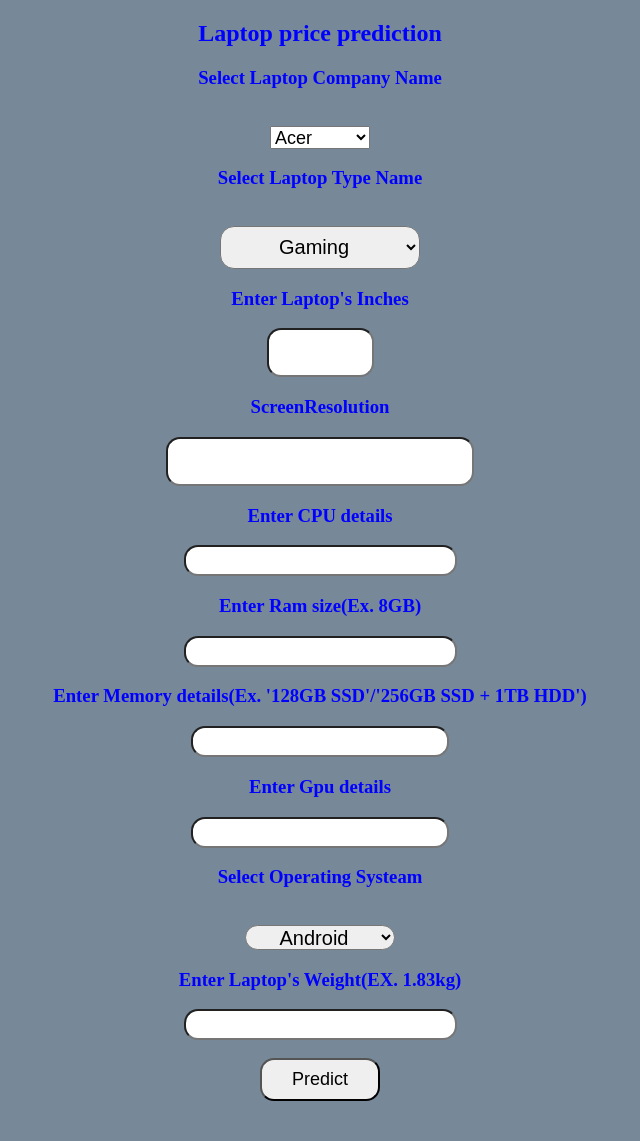
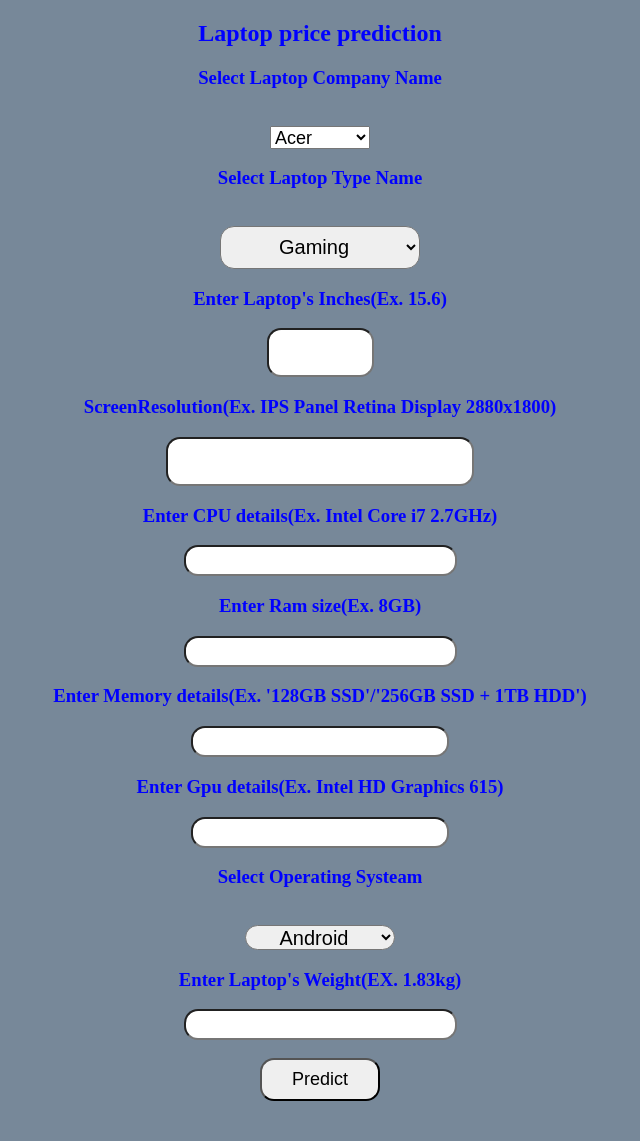
Before and after one commit to KrishnenduGhorui/Laptop_price_prediction, a Flask app: page / in a window 1280 px wide. Shown: the top 1141 px of the page, without its empty margins (320-960 px from the left). Run offline with Flask 2, Linux system fonts and the light colour scheme; parts of the project's set-up code (start-up, migrations or seed data) failed here and were passed over.

Commit message:
Update home.html

```diff
--- a/templates/home.html
+++ b/templates/home.html
@@ -36,12 +36,12 @@
 				<option value="2 in 1 Convertible">2 in 1 Convertible</option>
             </select>
 
-			<h3>Enter Laptop's Inches</h3><input id="idInches" name="Inches" required="required">
-			<h3>ScreenResolution</h3><input id="idSR" name="ScreenResolution" required="required">
-            <h3>Enter CPU details</h3><input id="idCpu" name="Cpu" required="required">
+			<h3>Enter Laptop's Inches(Ex. 15.6)</h3><input id="idInches" name="Inches" required="required">
+			<h3>ScreenResolution(Ex. IPS Panel Retina Display 2880x1800)</h3><input id="idSR" name="ScreenResolution" required="required">
+            <h3>Enter CPU details(Ex. Intel Core i7 2.7GHz)</h3><input id="idCpu" name="Cpu" required="required">
 			<h3>Enter Ram size(Ex. 8GB)</h3><input id="idRam" name="Ram" required="required">
 			<h3>Enter Memory details(Ex. '128GB SSD'/'256GB SSD +  1TB HDD')</h3><input id="idMemory" name="Memory" required="required">
-			<h3>Enter Gpu details</h3><input id="idGpu" name="Gpu" required="required">
+			<h3>Enter Gpu details(Ex. Intel HD Graphics 615)</h3><input id="idGpu" name="Gpu" required="required">
 			<h3>Select Operating Systeam</h3><br><select name="OpSys" id="idOpSys" required="required">
                 <option value="Android">Android</option>
                 <option value="Chrome OS">Chrome OS</option>
```
